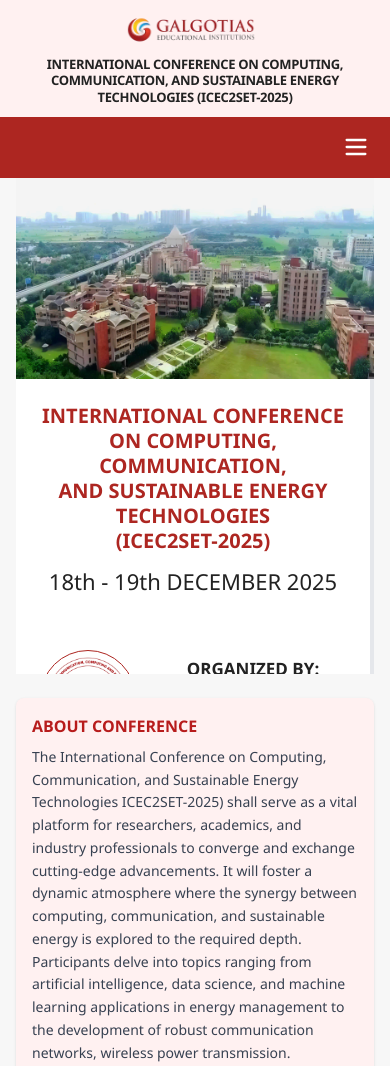
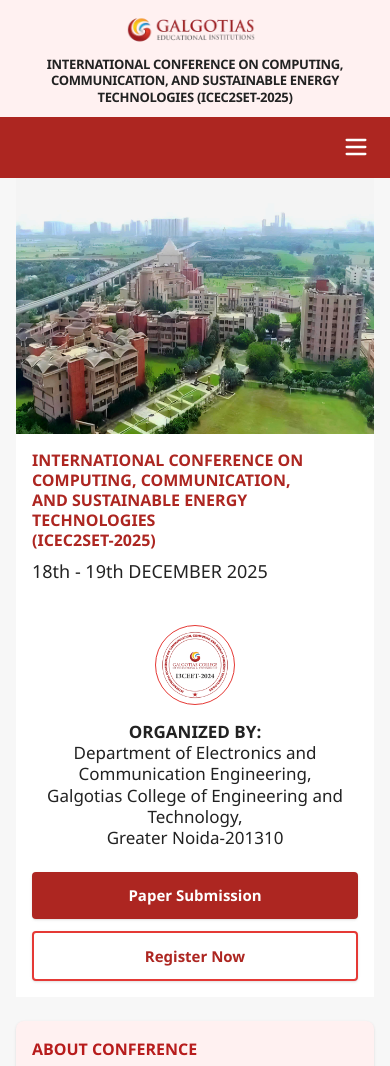
Before and after one commit to siddhant0022/ieee, a plain HTML site: page index.html in a window 390 px wide. Shown: the top 1066 px of the page. Drawn offline with nearby package versions, Linux system fonts and the light colour scheme.

Commit message:
improved responsiveness

```diff
--- a/index.html
+++ b/index.html
@@ -113,40 +113,37 @@
   <div class="w-full mx-auto  px-4 md:px-6">
 
     <!-- Hero Section -->
-    <div class="bg-white  overflow-hidden flex flex-col md:flex-row items-stretch h-[496px]">
+    <div class="bg-white overflow-hidden flex flex-col md:flex-row items-stretch h-auto md:h-[496px]">
       <!-- Left: Conference Info -->
-      <div class="w-full md:w-1/2 p-6 flex flex-col justify-start border-r-4  order-2 md:order-1 h-full">
-        <div class="mb-5">
-          <div class="text-[#AD2621] font-bold text-[20px] leading-tight mb-1 mx-auto text-center">
-            INTERNATIONAL CONFERENCE ON COMPUTING, COMMUNICATION, <br>
-          AND SUSTAINABLE ENERGY TECHNOLOGIES <br>
-           (ICEC2SET-2025)
+      <div class="w-full md:w-1/2 p-4 md:p-6 flex flex-col justify-start border-r-0 md:border-r-4  order-2 md:order-1 h-auto md:h-full">
+        <div class="mb-4 md:mb-5">
+          <div class="text-[#AD2621] font-bold text-[16px] md:text-[18px] leading-tight mb-1 md:mb-2">
+            INTERNATIONAL CONFERENCE ON COMPUTING, COMMUNICATION,<br class="md:hidden"> AND SUSTAINABLE ENERGY TECHNOLOGIES<br>
+            (ICEC2SET-2025)
           </div>
-          <div class="mt-3 text-[22px] font-normal text-[#222] mx-auto text-center">18th - 19th DECEMBER 2025</div>
+          <div class="mt-2 md:mt-3 text-[18px] md:text-[22px] font-normal text-[#222]">18th - 19th DECEMBER 2025</div>
         </div>
 
         <!-- Round Logo and Organized By section -->
-        <div class="mt-8 flex items-start space-x-6 mb-8 mx-auto text-center">
+        <div class="mt-6 md:mt-8 flex flex-col sm:flex-row items-center sm:items-start space-y-4 sm:space-y-0 sm:space-x-6 mb-6 md:mb-8">
           <!-- Round Logo -->
-          <img src="/public/i3ceet logo.png" alt="I3CEET-2024 Logo" class="h-24 w-24 object-contain rounded-full border border-[#AD2621] bg-white p-1">
+          <img src="/public/i3ceet logo.png" alt="I3CEET-2024 Logo" class="h-20 w-20 md:h-24 md:w-24 object-contain rounded-full border border-[#e53935] bg-white p-1">
 
           <!-- Organized By text -->
-          <div class="text-[17px] text-[#222] leading-tight pt-2">
+          <div class="text-[17px] md:text-[13px] text-[#222] leading-tight pt-0 sm:pt-2 text-center sm:text-left">
             <span class="font-bold">ORGANIZED BY:</span><br>
-            Department of Electronics and Communication Engineering,<br>
-            Galgotias College of Engineering and Technology,<br>
-            Greater Noida-201310
+            Department of Electronics and Communication Engineering,<br class="md:hidden"> Galgotias College of Engineering and Technology,<br class="md:hidden"> Greater Noida-201310
           </div>
         </div>
 
         <!-- Buttons -->
-        <div class="mt-auto flex space-x-4 mx-auto text-center">
-          <button class="bg-[#AD2621] text-white font-normal text-[16px] px-6 py-3 rounded shadow hover:font-bold transition min-w-[160px] text-center">Paper Submission</button>
-          <button class="bg-white border-2 border-[#AD2621] text-[#AD2621] font-normal text-[16px] px-6 py-3 rounded shadow  hover:font-bold transition min-w-[160px] text-center">Register Now</button>
+        <div class="mt-auto flex flex-col sm:flex-row space-y-3 sm:space-y-0 sm:space-x-4 w-full">
+          <button class="bg-[#AD2621] text-white font-bold text-[15px] md:text-[16px] px-6 py-3 rounded shadow hover:bg-[#b71c1c] transition w-full sm:w-auto text-center">Paper Submission</button>
+          <button class="bg-white border-2 border-[#e53935] text-[#AD2621] font-bold text-[15px] md:text-[16px] px-6 py-3 rounded shadow hover:bg-[#fbe9e7] transition w-full sm:w-auto text-center">Register Now</button>
         </div>
       </div>
       <!-- Right: Image -->
-      <div class="w-full md:w-1/2 h-full flex items-stretch justify-center bg-gray-100 relative border-0 order-1 md:order-2">
+      <div class="w-full md:w-1/2 h-64 sm:h-80 md:h-full flex items-stretch justify-center bg-gray-100 relative border-0 order-1 md:order-2">
         <img
           src="/public/gcet.jpg"
           alt="GCET Campus"
@@ -167,7 +164,7 @@
         <div class="text-[#b71c1c] font-bold text-base md:text-lg mb-2">ABOUT CONFERENCE</div>
         <div class="text-gray-700 text-sm md:text-base leading-relaxed">
           The International Conference on Computing, Communication, and Sustainable Energy Technologies
-ICEC2SET-2025) shall serve as a vital platform for researchers, academics, and industry professionals to
+(ICEC2SET-2025) shall serve as a vital platform for researchers, academics, and industry professionals to
 converge and exchange cutting-edge advancements. It will foster a dynamic atmosphere where the
 synergy between computing, communication, and sustainable energy is explored to the required depth.
 Participants delve into topics ranging from artificial intelligence, data science, and machine learning
```
